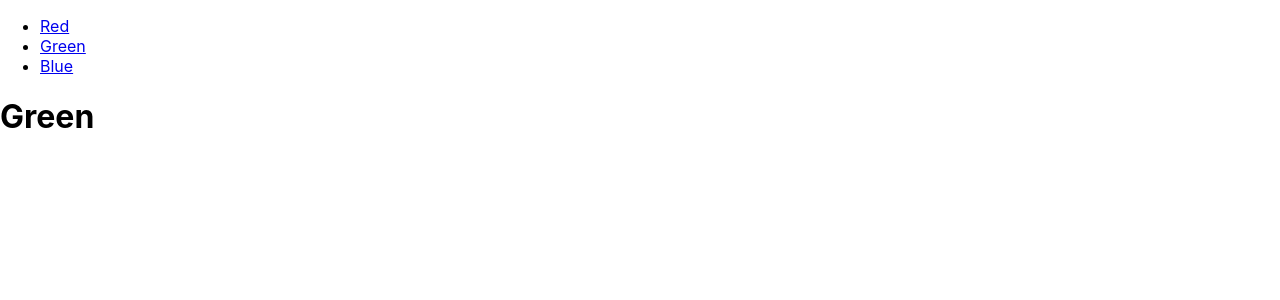
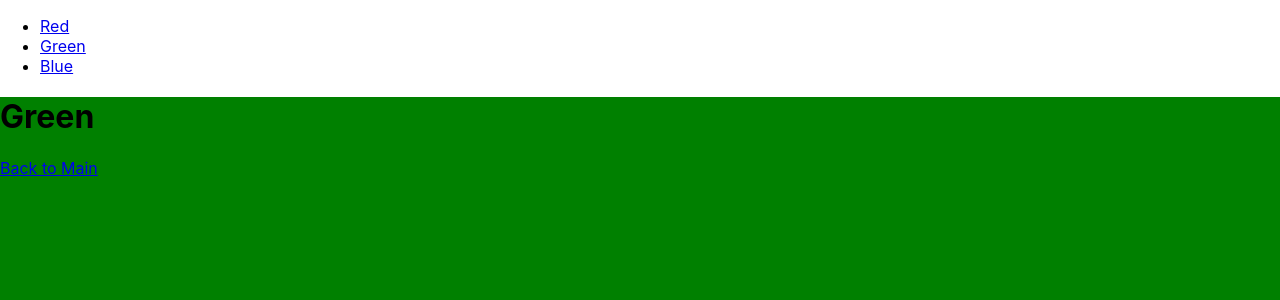
Before and after one commit to haroldjean01/color-router-scratch, a React (Create React App) app: page /Green in a window 1280 px wide. Shown: the top 300 px of the page. Built offline with nearby package versions, Linux system fonts and the light colour scheme.

Commit message:
Added container to each js and created css

```diff
--- /dev/null
+++ b/src/components/Green.css
@@ -0,0 +1,4 @@
+.green-container {
+  background-color: green;
+  height: 100vh;
+}
--- a/src/components/Green.js
+++ b/src/components/Green.js
@@ -1,9 +1,12 @@
 import React from 'react';
+import { Link } from 'react-router-dom';
+import './Green.css';
 
 export default function Green() {
   return (
-    <div className="container">
+    <div className="green-container">
       <h1>Green</h1>
+      <Link to="/">Back to Main</Link>
     </div>
   );
 }
--- /dev/null
+++ b/src/components/Red.css
@@ -0,0 +1,4 @@
+.red-container {
+  background-color: red;
+  height: 100vh;
+}
--- a/src/components/Red.js
+++ b/src/components/Red.js
@@ -1,9 +1,12 @@
 import React from 'react';
+import { Link } from 'react-router-dom';
+import './Red.css';
 
 export default function Red() {
   return (
-    <div className="container">
+    <div className="red-container">
       <h1>Red</h1>
+      <Link to="/">Back to Main</Link>
     </div>
   );
 }
```
